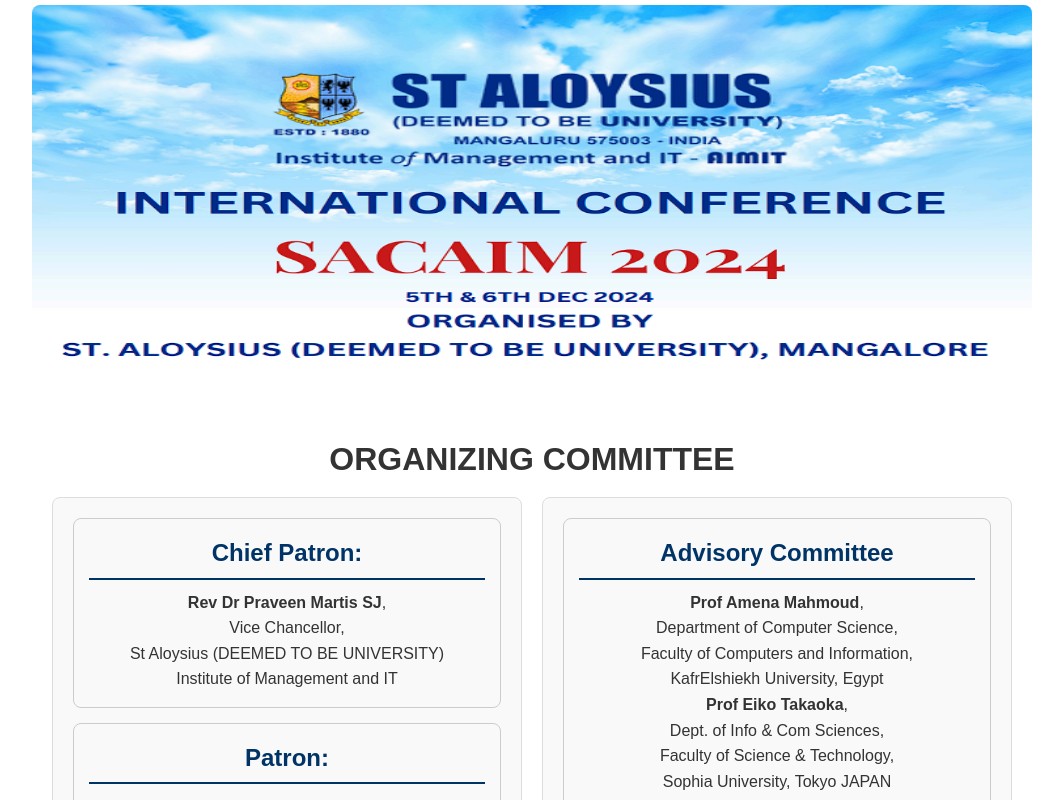
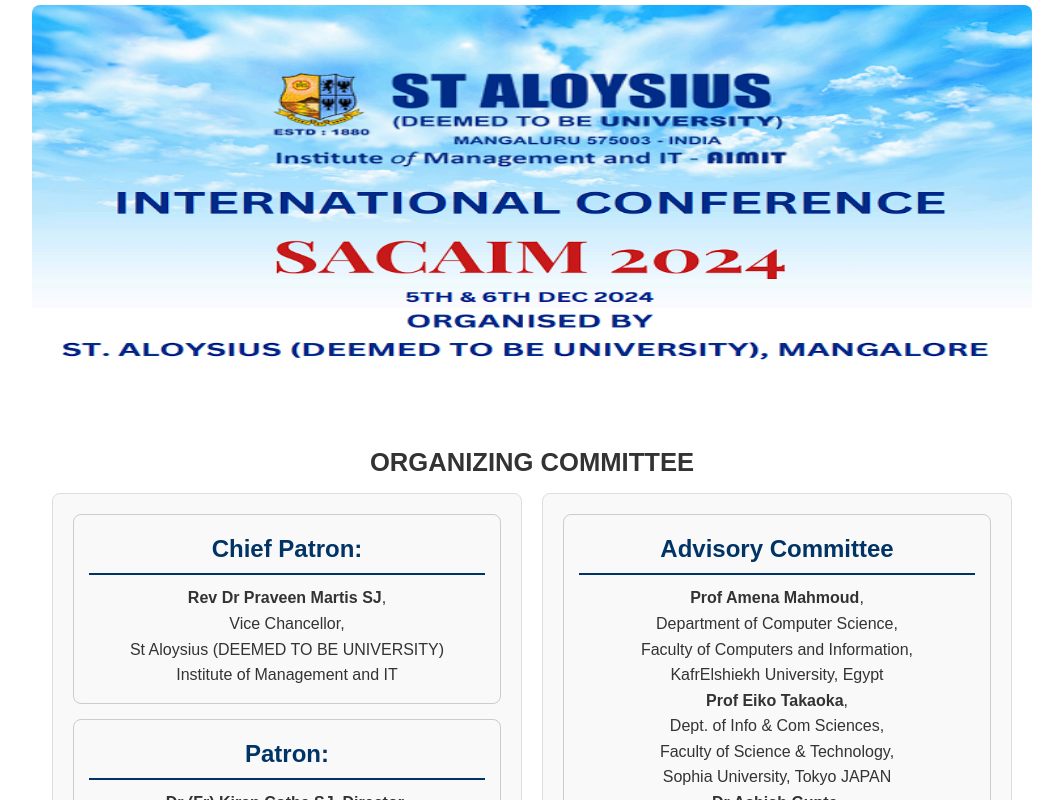
Before and after one commit to Harishri2002/SACAIM2k24, a React (Vite) app: page / in a window 1280 px wide. Shown: the top 800 px of the page, without its empty margins (108-1171 px from the left). Built offline with nearby package versions, Linux system fonts and the light colour scheme.

Commit message:
Font_Fix

```diff
--- a/src/components/commitee.jsx
+++ b/src/components/commitee.jsx
@@ -4,7 +4,7 @@
 function Committee() {
   return (
     <div className="committee-page">
-      <h1 className="title">ORGANIZING COMMITTEE</h1>
+      <h3 className="title">ORGANIZING COMMITTEE</h3>
 
       <div className="columns">
         {/* Left Column */}
--- a/src/components/committee.css
+++ b/src/components/committee.css
@@ -7,8 +7,8 @@
 
   .title {
     text-align: center;
-    font-size: 2em;
-    margin-bottom: 20px;
+    font-size: 1.6em;
+    margin-bottom: 10px;
   }
   .cap{
     font-weight: 500;
```
